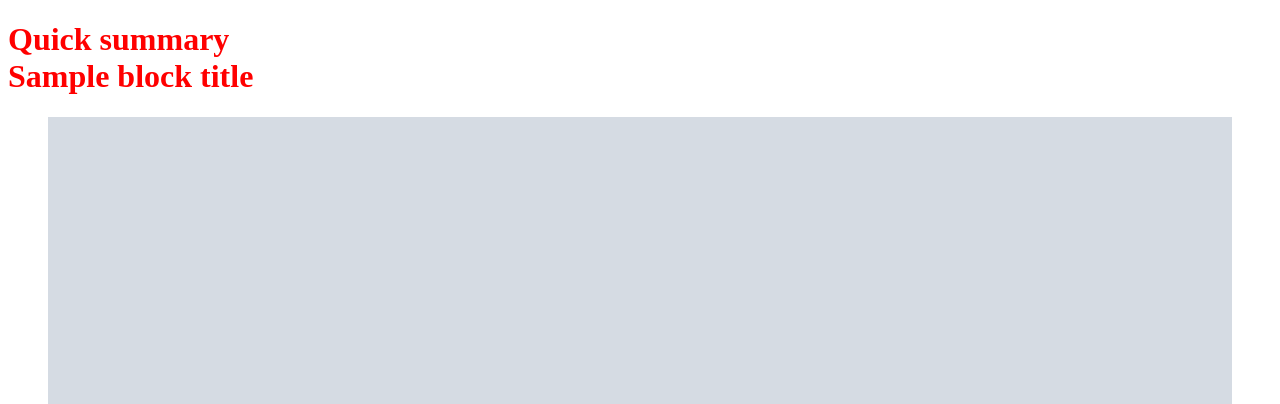
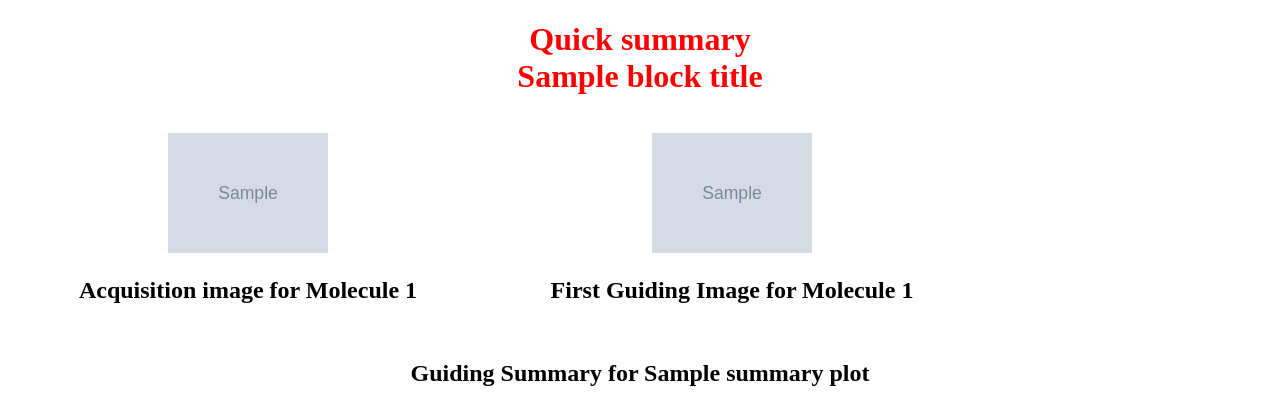
Before and after one commit to LCOGT/floyds-guider-frame-processor, a Python web app: template floyds_guider/templates/guider_summary_template.html in a window 1280 px wide. Shown: the top 404 px of the page. Run offline with Jinja, Linux system fonts and the light colour scheme; the template is opened without the code that fills it: most values are stand-ins (such as "Sample title", 1, 10 or a date in 2020); grey boxes marked "Sample" are stand-in pictures.

Commit message:
More fixes to make the html pages look better.

```diff
--- a/floyds_guider/templates/guider_summary_template.html
+++ b/floyds_guider/templates/guider_summary_template.html
@@ -3,20 +3,26 @@
 <head>
     <meta charset="UTF-8">
     <title>{{ block_title }}</title>
+    <style>
+	    figure {display: inline-block;}
+    </style>
+
 </head>
 <body>
-<h1><font COLOR=red> Quick summary <br> {{ block_title }} </font></h1>
+<div class="content" align="center">
+    <h1><font COLOR=red> Quick summary <br> {{ block_title }} </font></h1>
+</div>
 {% for molecule in molecules %}
 <div class="content">
-    <figure>
+    <figure style="text-align: center">
         <img title="Acquisition image for Molecule {{molecule['id']}}"
-             src="{{molecule['acquisition_image']}}" alt="Acquisition Image" style="width:100%">
-        <figcaption>"Acquisition image for Molecule {{molecule['id']}}"</figcaption>
+             src="{{molecule['acquisition_image']}}" alt="Acquisition Image" style="width:40%">
+        <figcaption><h2>Acquisition image for Molecule {{molecule['id']}}</h2></figcaption>
     </figure>
-    <figure>
+    <figure style="text-align: center">
         <img title="First Guiding Image for Molecule {{molecule['id']}}"
-             src="{{molecule['first_guiding_image']}}" alt="First Guiding Image" style="width:100%">
-        <figcaption>"First Guiding Image for Molecule {{molecule['id']}}"</figcaption>
+             src="{{molecule['first_guiding_image']}}" alt="First Guiding Image" style="width:40%">
+        <figcaption><h2>First Guiding Image for Molecule {{molecule['id']}}</h2></figcaption>
     </figure>
 </div>
 <div class="clear: both"></div>
@@ -35,12 +41,14 @@
     {% endfor %}
 <div class="clear: both"></div>
 {% endfor %}
-<h2> FLOYDS Frames </h2>
+<div class="content" align="center">
+    <h2> FLOYDS Frames </h2>
+</div>
 {% for frame in floyds_frames %}
 <div class=content>
-    <figure>
+    <figure style="text-align: center">
         <img src="{{frame}}" style="width:90%">
-        <figcaption>{{frame}}</figcaption>
+        <figcaption><h2>{{frame}}</h2></figcaption>
     </figure>
 </div>
 {% endfor %}
```
